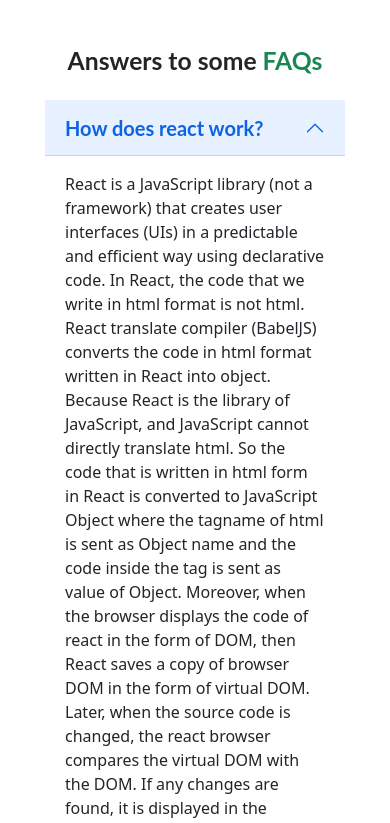
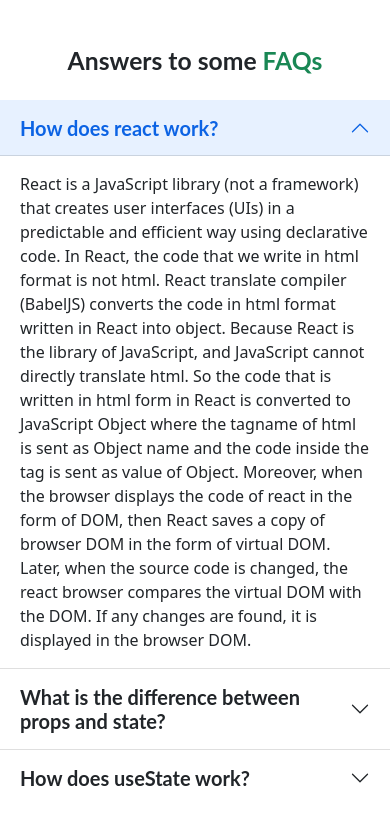
Before and after one commit to rockydey/car-valley, a React (Create React App) app: page / in a window 390 px wide. Shown: the part 3701-4524 px from the top of the page. Built offline with nearby package versions, Linux system fonts and the light colour scheme.

Commit message:
accordion fixed width remove

```diff
--- a/src/components/FAQs/FAQs.css
+++ b/src/components/FAQs/FAQs.css
@@ -2,9 +2,3 @@
     font-family: 'Lato';
     font-style: normal;
 }
-
-@media only screen and (max-width: 576px){
-    .accordion{
-        width: 300px;
-    }
-}
```
